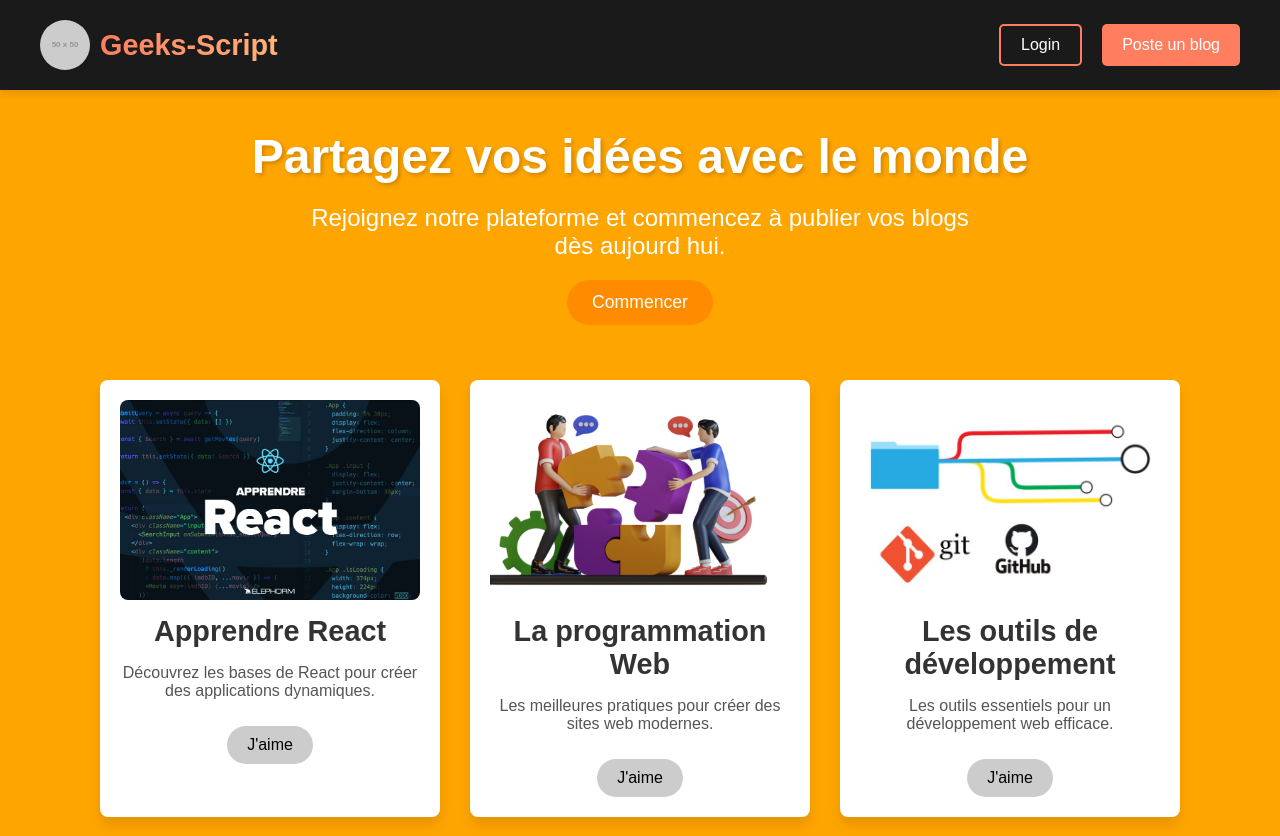
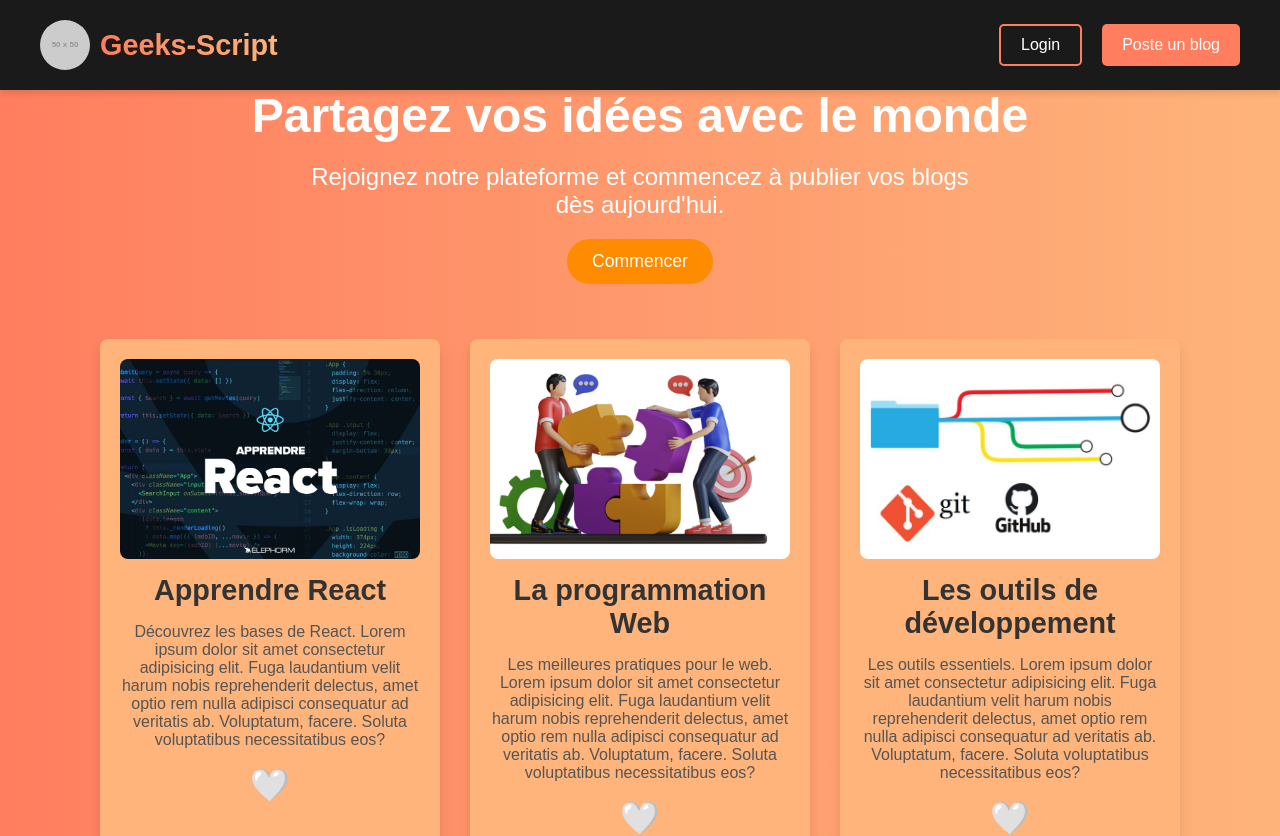
Before and after one commit to sboualouchi7/geeks-script-app, a React (Vite) app: page / in a window 1280 px wide. Shown: the top 836 px of the page. Built offline with nearby package versions, Linux system fonts and the light colour scheme.

Commit message:
secend modif

```diff
--- a/src/components/HeroSection.jsx
+++ b/src/components/HeroSection.jsx
@@ -1,93 +1,91 @@
-import React, { useState } from 'react';
+import React, { useState, useEffect } from 'react';
 import blog3Image from '../img/blog3.jpg';
 import blog4Image from '../img/blog4.jpg';
 import blog5Image from '../img/blog5.jpeg';
 
 const HeroSection = () => {
-  // Fonction pour récupérer l'état des blogs depuis localStorage
-  const getStoredBlogs = () => {
-    const savedBlogs = localStorage.getItem('blogs');
-    return savedBlogs ? JSON.parse(savedBlogs) : [
-      {
-        id: 1,
-        title: 'Apprendre React',
-        description: 'Découvrez les bases de React pour créer des applications dynamiques.',
-        image: blog5Image,
-        liked: false,
-      },
-      {
-        id: 2,
-        title: 'La programmation Web',
-        description: 'Les meilleures pratiques pour créer des sites web modernes.',
-        image: blog4Image,
-        liked: false,
-      },
-      {
-        id: 3,
-        title: 'Les outils de développement',
-        description: 'Les outils essentiels pour un développement web efficace.',
-        image: blog3Image,
-        liked: false,
-      },
-    ];
+  // Charger les "likes" depuis LocalStorage ou initialiser
+  const [blogs, setBlogs] = useState(() => {
+    const savedLikes = localStorage.getItem('likedBlogs');
+    return savedLikes
+      ? JSON.parse(savedLikes)
+      : [
+          { id: 1, title: 'Apprendre React', description: 'Découvrez les bases de React. Lorem ipsum dolor sit amet consectetur adipisicing elit. Fuga laudantium velit harum nobis reprehenderit delectus, amet optio rem nulla adipisci consequatur ad veritatis ab. Voluptatum, facere. Soluta voluptatibus necessitatibus eos?',
+             image: blog5Image, liked: false },
+          { id: 2, title: 'La programmation Web', description: 'Les meilleures pratiques pour le web. Lorem ipsum dolor sit amet consectetur adipisicing elit. Fuga laudantium velit harum nobis reprehenderit delectus, amet optio rem nulla adipisci consequatur ad veritatis ab. Voluptatum, facere. Soluta voluptatibus necessitatibus eos?', image: blog4Image, liked: false },
+          { id: 3, title: 'Les outils de développement', description: 'Les outils essentiels. Lorem ipsum dolor sit amet consectetur adipisicing elit. Fuga laudantium velit harum nobis reprehenderit delectus, amet optio rem nulla adipisci consequatur ad veritatis ab. Voluptatum, facere. Soluta voluptatibus necessitatibus eos?', image: blog3Image, liked: false },
+        ];
+
+  });
+
+  // Mettre à jour LocalStorage quand les "likes" changent
+  useEffect(() => {
+    localStorage.setItem('likedBlogs', JSON.stringify(blogs));
+  }, [blogs]);
+
+  // Fonction pour gérer le "J'aime"
+  const toggleLike = (id) => {
+    setBlogs(blogs.map(blog =>
+      blog.id === id ? { ...blog, liked: !blog.liked } : blog
+    ));
   };
-
-  // Initialisation de l'état avec les blogs stockés
-  const [blogs, setBlogs] = useState(getStoredBlogs);
-
-  // Fonction pour gérer le clic sur "J'aime"
-  const toggleLike = (id) => {
-    const updatedBlogs = blogs.map(blog =>
-      blog.id === id ? { ...blog, liked: !blog.liked } : blog
-    );
-    setBlogs(updatedBlogs);
-
-    // Sauvegarder l'état mis à jour dans localStorage
-    localStorage.setItem('blogs', JSON.stringify(updatedBlogs));
-  };
-
-  // Image par défaut au cas où l'image du blog est vide
-  const defaultImage = 'https://via.placeholder.com/600x300?text=Default+Image';
 
   return (
     <section style={styles.hero}>
       <h1 style={styles.heroTitle}>Partagez vos idées avec le monde</h1>
       <p style={styles.heroSubtitle}>
-        Rejoignez notre plateforme et commencez à publier vos blogs dès aujourd hui.
+        Rejoignez notre plateforme et commencez à publier vos blogs dès aujourd'hui.
       </p>
       <button style={styles.heroButton}>Commencer</button>
 
-      {/* Affichage des blogs */}
       <div style={styles.blogContainer}>
         {blogs.map(blog => (
           <div key={blog.id} style={styles.blogCard}>
-            {/* Si l'image est vide, afficher l'image par défaut */}
-            <img
-              src={blog.image || defaultImage}
-              alt={blog.title}
-              style={styles.blogImage}
-            />
+            <img src={blog.image} alt={blog.title} style={styles.blogImage} />
             <h2 style={styles.blogTitle}>{blog.title}</h2>
             <p style={styles.blogDescription}>{blog.description}</p>
 
-            {/* Bouton J'aime */}
+            {/* Bouton J'aime avec animation */}
             <button
               onClick={() => toggleLike(blog.id)}
+              className={`like-button ${blog.liked ? 'liked' : ''}`}
               style={{
-                ...styles.likeButton,
-                backgroundColor: blog.liked ? '#FF6347' : '#ccc' // Change la couleur si J'aime est activé
+                fontSize: '2rem',
+                background: 'none',
+                border: 'none',
+                cursor: 'pointer',
+                outline: 'none',
+                transition: 'transform 0.2s ease-in-out',
               }}
             >
-              {blog.liked ? 'Vous aimez ce blog' : 'J\'aime'}
+              {blog.liked ? '❤️' : '🤍'}
             </button>
           </div>
         ))}
       </div>
+
+      {/* Ajout des styles d'animation dans une balise <style> */}
+      <style>
+        {`
+          .like-button.liked {
+            transform: scale(1.3);
+            transition: transform 0.2s ease-in-out;
+          }
+
+          .like-button {
+            transition: transform 0.2s ease-in-out;
+          }
+
+          .like-button:active {
+            transform: scale(0.9);
+          }
+        `}
+      </style>
     </section>
   );
 };
 
-// Styles avec animations améliorées
+// Styles principaux
 const styles = {
   hero: {
     display: 'flex',
@@ -95,64 +93,58 @@
     alignItems: 'center',
     justifyContent: 'center',
     height: '700px',
-    backgroundColor: '#FFA500', // Orange clair
+    background: 'linear-gradient(90deg, #ff7e5f, #feb47b)',
+
+    // backgroundColor: '#FFA500',
     color: 'white',
     textAlign: 'center',
     padding: '40px',
-    borderBottom: '5px solid #FF8C00', // Bordure inférieure pour accentuer l'orange
-    animation: 'fadeIn 2s ease-out', // Animation d'apparition de la section entière
   },
   heroTitle: {
     fontSize: '3rem',
     margin: '0',
     fontWeight: 'bold',
-    textShadow: '2px 2px 4px rgba(0, 0, 0, 0.2)', // Ombre pour plus de lisibilité
-    animation: 'slideInFromLeft 1s ease-out', // Animation pour l'apparition du titre
   },
   heroSubtitle: {
     fontSize: '1.5rem',
     margin: '20px 0',
     maxWidth: '700px',
-    animation: 'fadeIn 2s ease-out', // Animation pour le sous-titre
   },
   heroButton: {
     padding: '12px 25px',
     fontSize: '1.1rem',
-    backgroundColor: '#FF8C00', // Orange plus foncé
+    backgroundColor: '#FF8C00',
     color: 'white',
     border: 'none',
     borderRadius: '30px',
     cursor: 'pointer',
-    transition: 'background-color 0.3s ease, transform 0.3s ease', // Transition ajoutée pour le bouton
-    animation: 'bounceIn 1s ease-out', // Animation d'apparition du bouton
+    transition: 'background-color 0.3s ease, transform 0.3s ease',
   },
   blogContainer: {
     marginTop: '40px',
     width: '100%',
     display: 'flex',
-    flexWrap: 'wrap', // Permet aux cartes de s'ajuster sur plusieurs lignes
-    justifyContent: 'center', // Aligne les cartes au centre
-    animation: 'fadeIn 2s ease-out', // Animation de l'apparition des cartes de blog
+    flexWrap: 'wrap',
+    justifyContent: 'center',
   },
   blogCard: {
-    backgroundColor: '#ffffff',
+    backgroundColor: '#feb47b',
+    // background: 'linear-gradient(90deg,rgb(250, 197, 164), #feb47b)',
     color: '#333333',
     padding: '20px',
     margin: '15px',
     borderRadius: '8px',
     boxShadow: '0 8px 12px rgba(0, 0, 0, 0.1)',
-    width: '300px', // Définit une largeur fixe pour chaque carte
+    width: '300px',
     maxWidth: '100%',
     display: 'flex',
     flexDirection: 'column',
     alignItems: 'center',
-    transition: 'transform 0.3s ease-in-out, box-shadow 0.3s ease', // Effet de zoom et ombre au survol
-    animation: 'slideUp 1s ease-out', // Animation de l'apparition des cartes
   },
   blogImage: {
     width: '100%',
     height: '200px',
-    objectFit: 'cover', // L'image remplira l'espace sans distorsion
+    objectFit: 'cover',
     borderRadius: '8px',
     marginBottom: '15px',
   },
@@ -160,86 +152,11 @@
     fontSize: '1.8rem',
     margin: '0',
     fontWeight: 'bold',
-    animation: 'fadeInFromLeft 1s ease-out', // Animation pour les titres des blogs
   },
   blogDescription: {
     fontSize: '1rem',
     color: '#555',
-    animation: 'fadeInFromBottom 1s ease-out', // Animation pour la description des blogs
-  },
-  likeButton: {
-    padding: '10px 20px',
-    fontSize: '1rem',
-    border: 'none',
-    borderRadius: '25px',
-    cursor: 'pointer',
-    marginTop: '10px',
-    transition: 'background-color 0.3s ease, transform 0.3s ease', // Effet de transition pour le bouton
   },
 };
 
-const keyframes = `
-  @keyframes fadeIn {
-    from {
-      opacity: 0;
-    }
-    to {
-      opacity: 1;
-    }
-  }
-
-  @keyframes slideInFromLeft {
-    from {
-      transform: translateX(-100%);
-    }
-    to {
-      transform: translateX(0);
-    }
-  }
-
-  @keyframes bounceIn {
-    from {
-      transform: scale(0);
-    }
-    to {
-      transform: scale(1);
-    }
-  }
-
-  @keyframes slideUp {
-    from {
-      transform: translateY(50px);
-      opacity: 0;
-    }
-    to {
-      transform: translateY(0);
-      opacity: 1;
-    }
-  }
-
-  @keyframes fadeInFromLeft {
-    from {
-      opacity: 0;
-      transform: translateX(-50px);
-    }
-    to {
-      opacity: 1;
-      transform: translateX(0);
-    }
-  }
-
-  @keyframes fadeInFromBottom {
-    from {
-      opacity: 0;
-      transform: translateY(30px);
-    }
-    to {
-      opacity: 1;
-      transform: translateY(0);
-    }
-  }
-`;
-
-document.head.insertAdjacentHTML('beforeend', `<style>${keyframes}</style>`);
-
 export default HeroSection;
```
Also changed, not shown: 1 other file (tests, documents, lock files or other folders).
